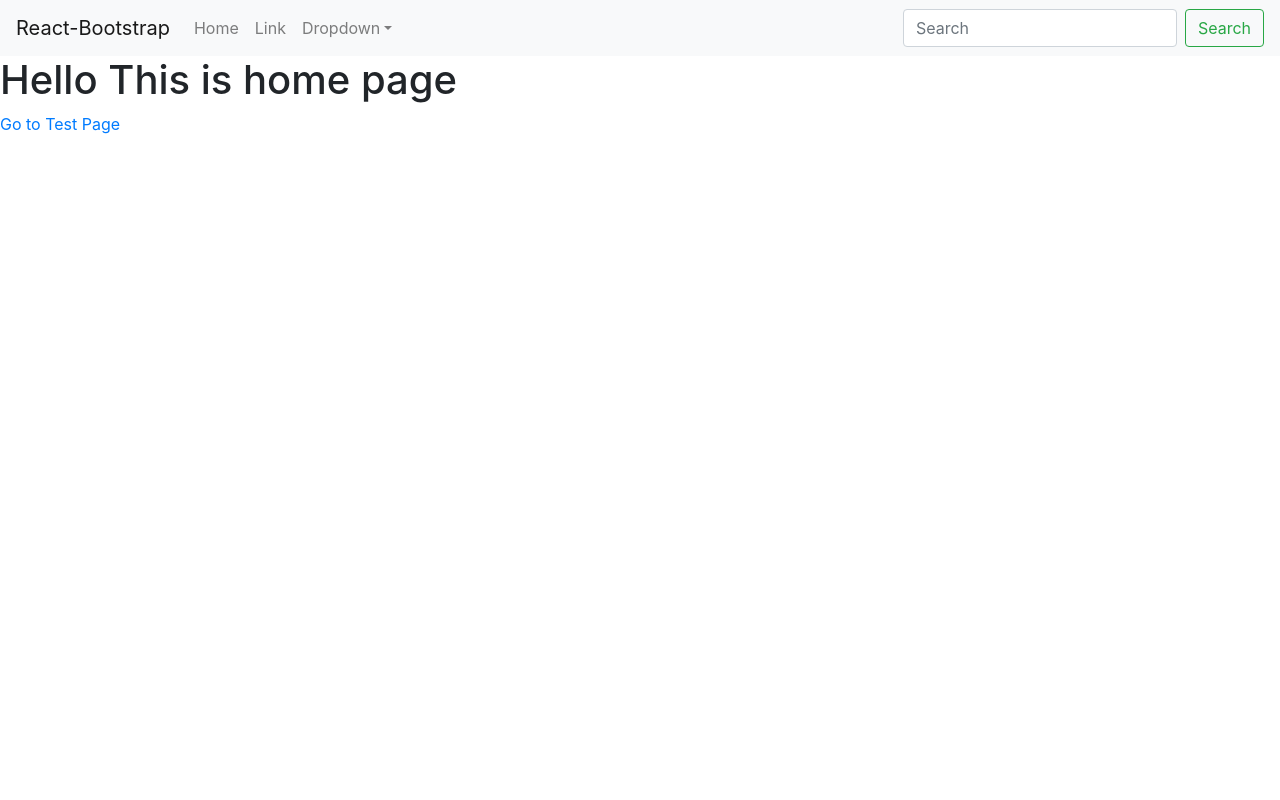
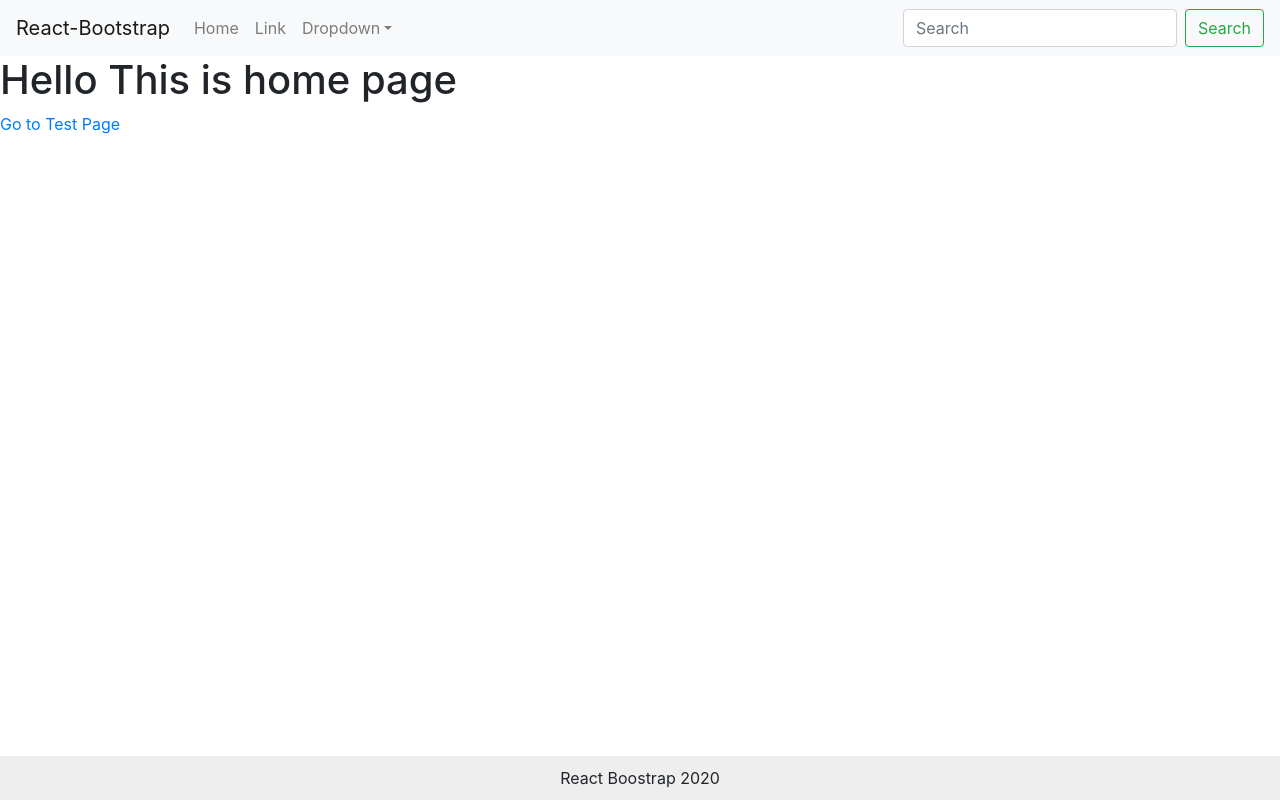
Before and after one commit to tquoctuan97/gatsby-hello-world, a Gatsby site: page / in a window 1280 px wide. Built offline with nearby package versions, Linux system fonts and the light colour scheme; Gatsby itself is replaced by a stand-in of ours.

Commit message:
Create footer

```diff
--- /dev/null
+++ b/src/components/Footer.js
@@ -0,0 +1,10 @@
+import React from "react"
+import footerStyles from "./footer.module.css"
+
+const Footer = () => (
+  <footer className={footerStyles.footer}>
+    <span>React Boostrap 2020</span>
+  </footer>
+)
+
+export default Footer
--- /dev/null
+++ b/src/components/footer.module.css
@@ -0,0 +1,8 @@
+footer {
+  position: absolute;
+  bottom: 0;
+  width: 100%;
+  background-color: #eee;
+  text-align: center;
+  padding: 10px;
+}
--- a/src/pages/index.js
+++ b/src/pages/index.js
@@ -1,6 +1,7 @@
 import React from "react"
 import { Link } from "gatsby"
 import Header from "../components/Header"
+import Footer from "../components/Footer"
 
 const Home = () => (
   <main>
@@ -9,6 +10,7 @@ const Home = () => (
       <h1>Hello This is home page</h1>
     </div>
     <Link to="/test">Go to Test Page</Link>
+    <Footer></Footer>
   </main>
 )
 
--- a/src/pages/test.js
+++ b/src/pages/test.js
@@ -1,12 +1,14 @@
 import React from "react"
 import { navigate } from "gatsby"
 import Header from "../components/Header"
+import Footer from "../components/Footer"
 
 const Test = () => (
   <main>
     <Header title="TestPage"></Header>
     <h1>Hello Test</h1>
     <button onClick={() => navigate("/")}>Back to home</button>
+    <Footer></Footer>
   </main>
 )
 
```
